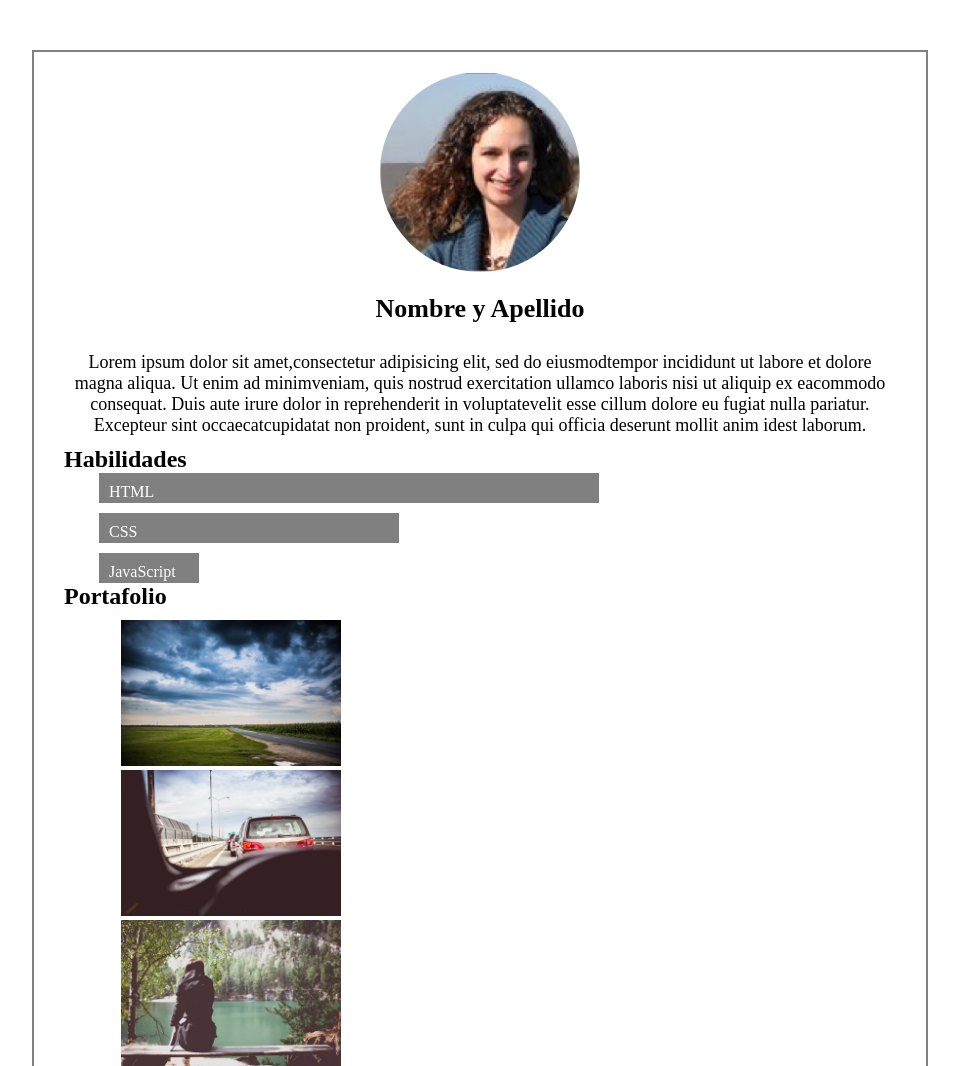
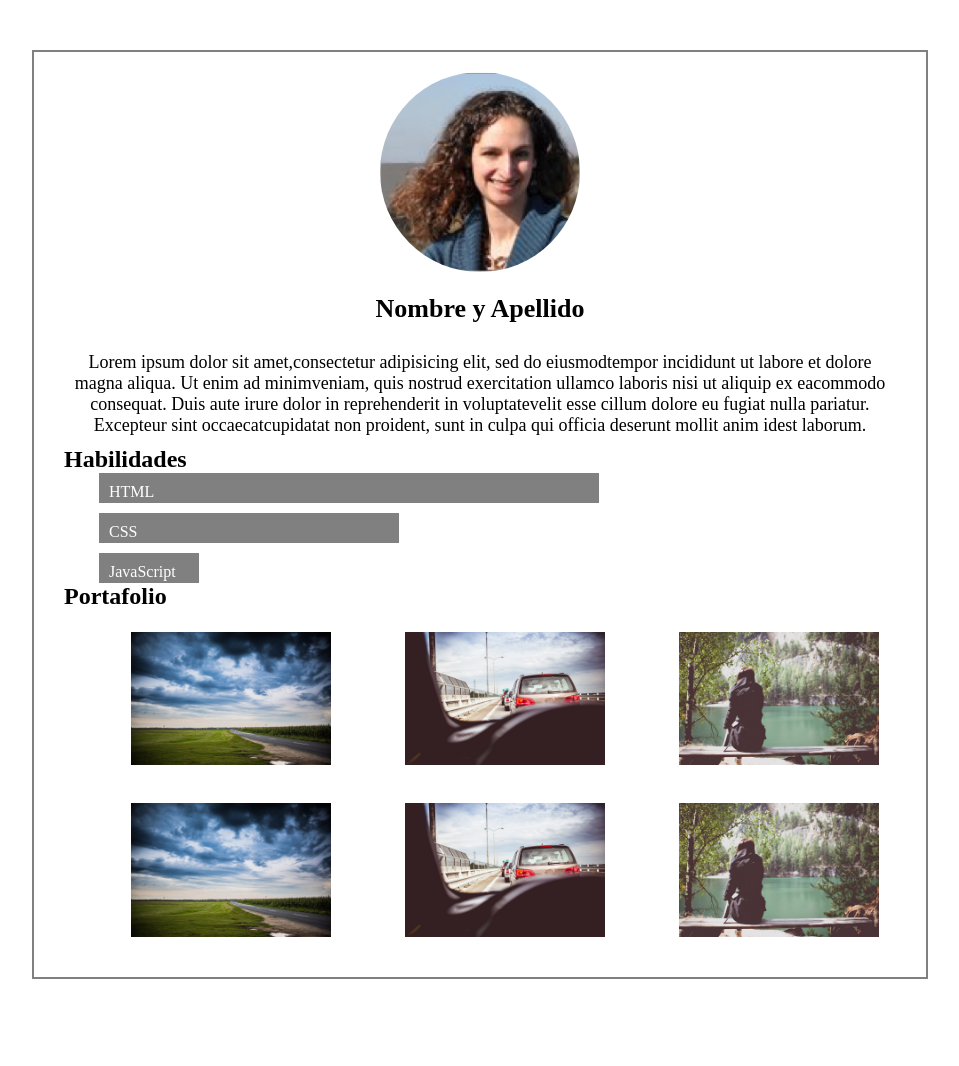
Before and after one commit to katsihuin/MiPrimerLayout, a plain HTML site: page coder-detail.html in a window 1280 px wide. Shown: the top 1066 px of the page, without its empty margins (18-977 px from the left). After the commit the page ends 1029 px from the top, so only its background shows below. Drawn offline with Linux system fonts and the light colour scheme.

Commit message:
fixing div

```diff
--- a/css/grid-system.css
+++ b/css/grid-system.css
@@ -83,17 +83,17 @@ h4{
     width: 80%;
 }
 
-.row:before, .row:after{
+.row:before, .row:after {
 	content: " ";
 	display: table;
 }
 
-.row:after
-	clear:border;
+.row:after {
+	clear: both;
 }
 
 [class*="col-"] {
-	min-height:7pc;
+	min-height:7px;
 	padding: 12px;
 	float:left;
 }
@@ -109,7 +109,6 @@ h4{
 .col-3 {
 	width: 25%;
 }
-
 .col-4 {
 	width: 33.333333%;
 }
@@ -118,6 +117,8 @@ h4{
 	width: 41.666667%;
 }
 
-.img-resSponsive {
-	width: 100%;
+.img-responsive {
+	max-width: 100%;
+	height:auto;
+	margin:0 0 10px 0;
 }
```
